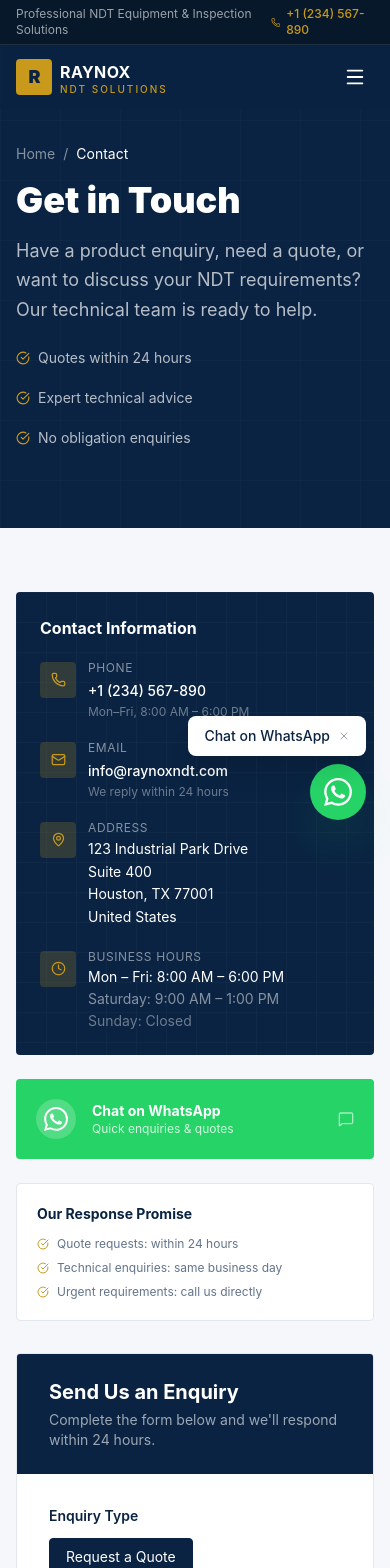
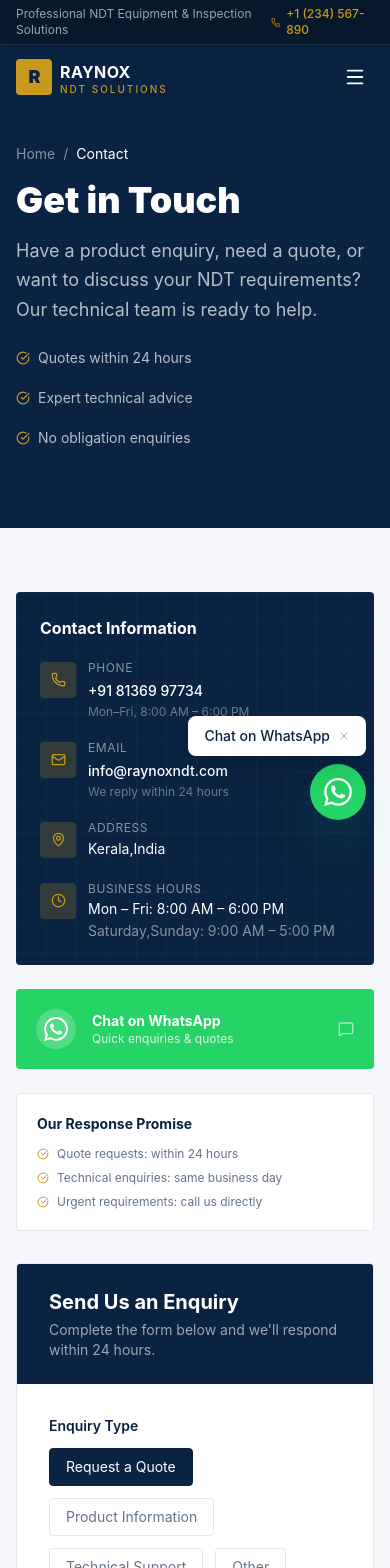
Before and after one commit to raynoxndt/raynox, a Next.js app: page /contact in a window 390 px wide. Shown: the top 1568 px of the page. Built offline with nearby package versions, Linux system fonts and the light colour scheme.

Commit message:
Modify contact details and business hours
Updated contact information including phone number, address, and business hours.

```diff
--- a/app/contact/page.tsx
+++ b/app/contact/page.tsx
@@ -90,7 +90,7 @@ export default function ContactPage() {
                           href="tel:+918136997734"
                           className="text-white text-sm font-medium hover:text-[#C8991A] transition-colors"
                         >
-                          +1 (234) 567-890
+                          +91 81369 97734
                         </a>
                         <p className="text-white/40 text-xs mt-0.5">
                           Mon–Fri, 8:00 AM – 6:00 PM
@@ -127,10 +127,7 @@ export default function ContactPage() {
                           Address
                         </p>
                         <p className="text-white text-sm leading-relaxed">
-                          123 Industrial Park Drive<br />
-                          Suite 400<br />
-                          Houston, TX 77001<br />
-                          United States
+                          Kerala,India<br />
                         </p>
                       </div>
                     </div>
@@ -145,8 +142,7 @@ export default function ContactPage() {
                         </p>
                         <div className="text-white text-sm space-y-0.5">
                           <p>Mon – Fri: 8:00 AM – 6:00 PM</p>
-                          <p className="text-white/50">Saturday: 9:00 AM – 1:00 PM</p>
-                          <p className="text-white/40">Sunday: Closed</p>
+                          <p className="text-white/50">Saturday,Sunday: 9:00 AM – 5:00 PM</p>
                         </div>
                       </div>
                     </div>
@@ -218,7 +214,7 @@ export default function ContactPage() {
               <MapPin size={28} className="text-[#C8991A]" />
             </div>
             <p className="text-[#0A2342] font-bold text-sm">
-              123 Industrial Park Drive, Houston, TX 77001
+             Kerala,India
             </p>
             <p className="text-[#64748B] text-xs mt-1">
               Interactive map — embed your Google Maps API here
```
